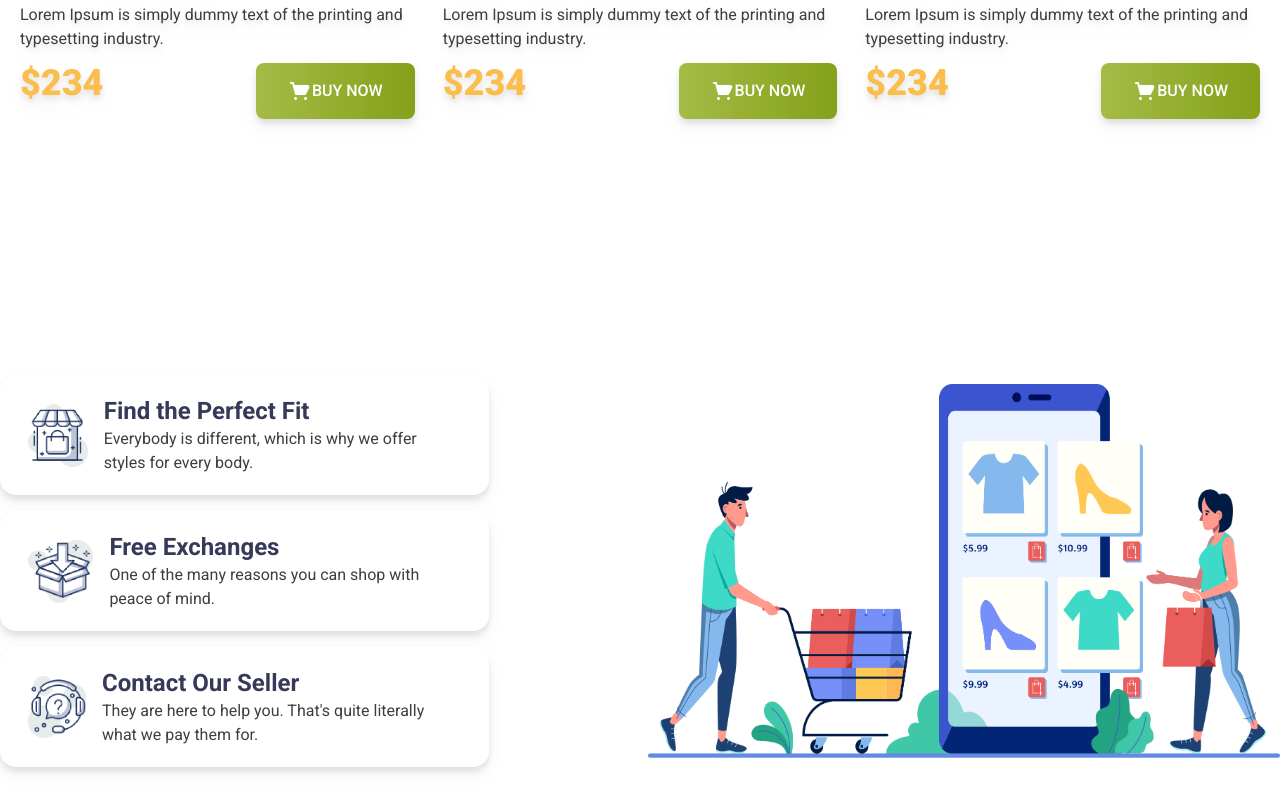
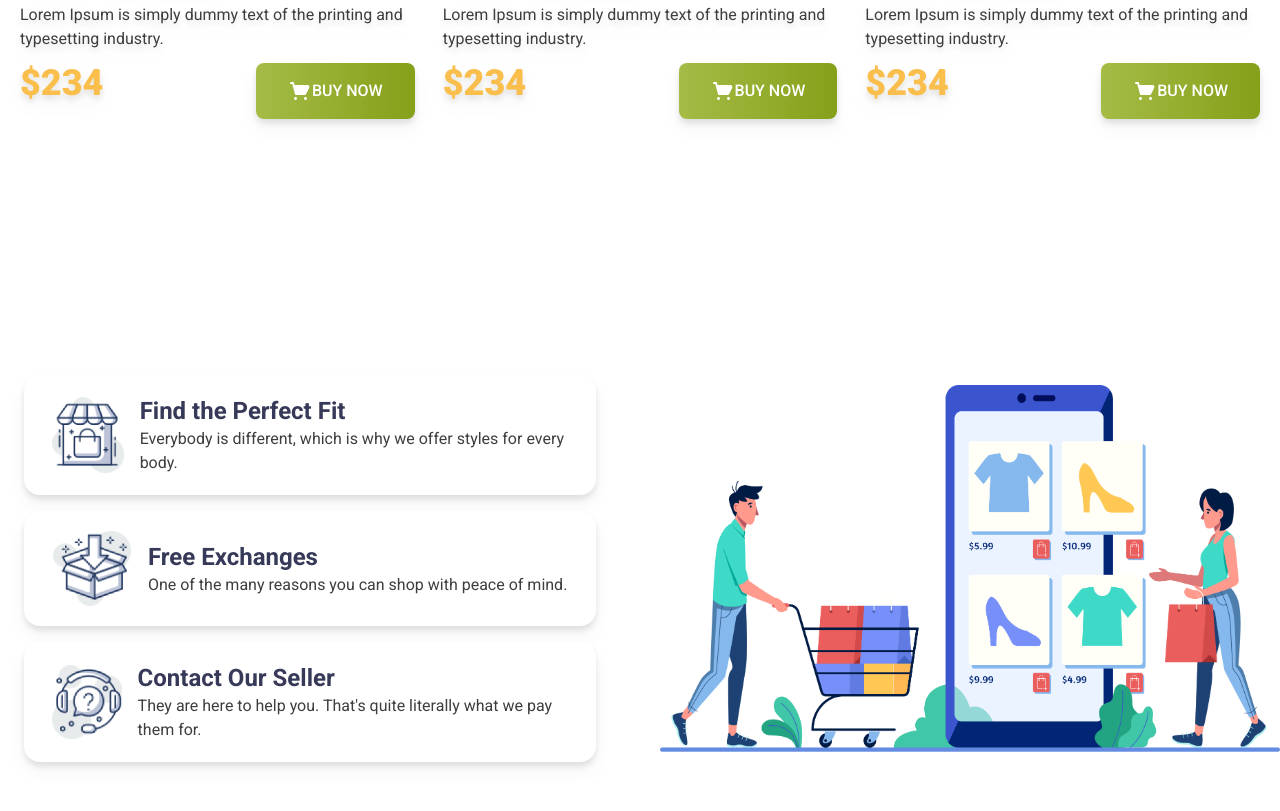
Before and after one commit to taslim321/Penguins-The-Best-Cloting-Store, a plain HTML site: page index.html in a window 1280 px wide. Shown: the part 2074-2885 px from the top of the page. Drawn offline with nearby package versions, Linux system fonts and the light colour scheme.

Commit message:
done finaly

```diff
--- a/index.html
+++ b/index.html
@@ -310,10 +310,10 @@
       </section>
 
       <!-- facilities -->
-      <section class="grid grid-cols-1  md:grid-cols-2  gap-4 py-30 md:py-40  items-center">
+      <section class="grid grid-cols-1  md:grid-cols-2  gap-10 py-30 md:py-40   items-center">
 
-        <div class=" flex-1 space-y-4 w-[30.56rem]">
-          <div class="flex justify-around items-center rounded-2xl space-x-4 px-7 py-5 w-[489px]  drop-shadow-lg bg-[#FFFFFF]  ">
+        <div class=" flex-1 space-y-4 mx-6 md:min-w-96">
+          <div class="flex justify-around items-center rounded-2xl space-x-4 px-7 py-5  drop-shadow-lg bg-[#FFFFFF]  ">
             <!-- icon -->
             <div>
               <img class="w-[78px]" src="icons/house.png" alt="">
@@ -327,7 +327,7 @@
             </div>
 
           </div>
-          <div class="flex justify-around items-center rounded-2xl space-x-4 px-7 py-5 w-[30.56rem]  drop-shadow-lg bg-[#FFFFFF]  ">
+          <div class="flex justify-around items-center rounded-2xl space-x-4 px-7 py-5  drop-shadow-lg bg-[#FFFFFF]  ">
             <!-- icon -->
             <div>
               <img class="w-[78px]" src="icons/box.png" alt="">
@@ -341,7 +341,7 @@
             </div>
 
           </div>
-          <div class="flex justify-around items-center rounded-2xl space-x-4 px-7 py-5 w-[489px]  drop-shadow-lg bg-[#FFFFFF]  ">
+          <div class="flex justify-around items-center rounded-2xl space-x-4 px-7 py-5   drop-shadow-lg bg-[#FFFFFF]  ">
             <!-- icon -->
             <div>
               <img class="w-[78px]" src="icons/question.png" alt="">
```
